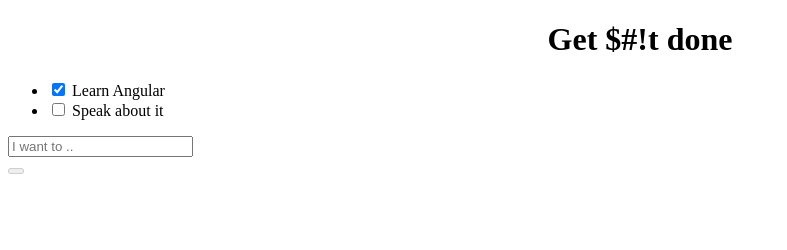
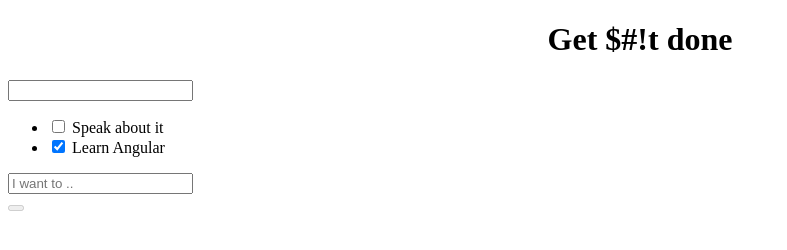
Before and after one commit to looselytyped/angudone, a website: page app/index.html in a window 1280 px wide. Shown: the whole page, without its empty margins (0-787 px from the left). Drawn offline with nearby package versions, Linux system fonts and the light colour scheme.

Commit message:
Allow for searching todos, and order todos by done

```diff
--- a/app/index.html
+++ b/app/index.html
@@ -31,8 +31,9 @@
                 <h1>Get $#!t done</h1>
             </div>
             <div ng-controller="FirstCtrl">
+                <input type="text" ng-model="search.text">
                 <ul class="unstyled">
-                    <li ng-repeat="todo in todos">
+                    <li ng-repeat="todo in todos | orderBy:'-done' | filter:search">
                         <label class="checkbox">
                             <input type="checkbox"
                                    ng-checked="todo.done"
```
